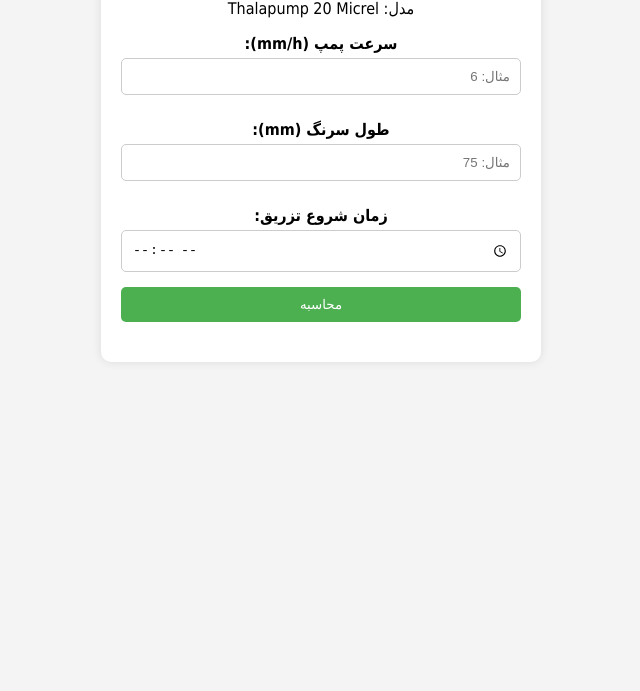
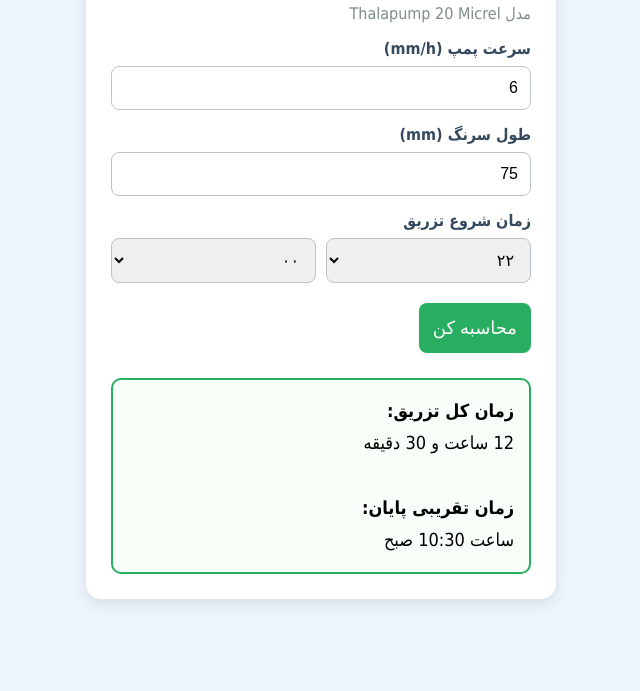
Before and after one commit to Ganjabady/desferal-pump-calculator, a plain HTML site: page index.html in a window 1280 px wide. Shown: the part 109-800 px from the top of the page, without its empty margins (319-959 px from the left). Drawn offline with Linux system fonts and the light colour scheme.

Commit message:
Update index.html

```diff
--- a/index.html
+++ b/index.html
@@ -3,33 +3,64 @@
 <head>
     <meta charset="UTF-8">
     <meta name="viewport" content="width=device-width, initial-scale=1.0">
-    <title>محاسبه‌گر پمپ دسفرال (Thalapump 20 Micrel)</title>
+    <title>محاسبه‌گر پمپ دسفرال - Thalapump 20</title>
     <style>
-        body { font-family: 'Tahoma', sans-serif; background-color: #f4f4f4; margin: 0; padding: 20px; text-align: center; }
-        .container { max-width: 400px; margin: auto; background: white; padding: 20px; border-radius: 10px; box-shadow: 0 0 10px rgba(0,0,0,0.1); }
-        label { display: block; margin: 10px 0 5px; font-weight: bold; }
-        input { width: 100%; padding: 10px; margin-bottom: 15px; border: 1px solid #ccc; border-radius: 5px; box-sizing: border-box; }
-        button { background-color: #4CAF50; color: white; padding: 10px; border: none; border-radius: 5px; cursor: pointer; width: 100%; }
-        button:hover { background-color: #45a049; }
-        #result { margin-top: 20px; font-size: 18px; color: #333; }
-        .error { color: red; }
+        body { font-family: Tahoma, sans-serif; background: #eef5ff; margin: 0; padding: 20px; }
+        .container { max-width: 420px; margin: 20px auto; background: white; padding: 25px; border-radius: 15px; box-shadow: 0 5px 15px rgba(0,0,0,0.1); }
+        h2 { color: #2c3e50; margin-top: 0; }
+        label { display: block; margin: 15px 0 8px; font-weight: bold; color: #34495e; }
+        input, select { width: 100%; padding: 12px; border: 1px solid #bdc3c7; border-radius: 8px; font-size: 16px; box-sizing: border-box; }
+        .time-row { display: flex; gap: 10px; }
+        .time-row select { flex: 1; }
+        button { margin-top: 20px; background: #27ae60; color: white; padding: 14px; border: none; border-radius: 8px; font-size: 18px; cursor: pointer; }
+        button:hover { background: #219a52; }
+        #result { margin-top: 25px; padding: 15px; background: #f8fff8; border-radius: 10px; font-size: 18px; line-height: 1.8; border: 2px solid #27ae60; }
+        .error { color: #e74c3c; font-weight: bold; }
     </style>
 </head>
 <body>
     <div class="container">
-        <h2>محاسبه‌گر زمان تزریق پمپ دسفرال</h2>
-        <p>مدل: Thalapump 20 Micrel</p>
+        <h2>محاسبه‌گر پمپ دسفرال</h2>
+        <p style="color:#7f8c8d">مدل Thalapump 20 Micrel</p>
 
-        <label for="speed">سرعت پمپ (mm/h):</label>
-        <input type="number" id="speed" min="1" step="0.1" placeholder="مثال: 6">
+        <label>سرعت پمپ (mm/h)</label>
+        <input type="number" id="speed" step="0.1" placeholder="مثلاً 6 یا 8" value="6">
 
-        <label for="length">طول سرنگ (mm):</label>
-        <input type="number" id="length" min="1" step="1" placeholder="مثال: 75">
+        <label>طول سرنگ (mm)</label>
+        <input type="number" id="length" step="1" placeholder="مثلاً 75" value="75">
 
-        <label for="startTime">زمان شروع تزریق:</label>
-        <input type="time" id="startTime">
+        <label>زمان شروع تزریق</label>
+        <div class="time-row">
+            <select id="startHour">
+                <option value="20">۲۰</option>
+                <option value="21">۲۱</option>
+                <option value="22" selected>۲۲</option>
+                <option value="23">۲۳</option>
+                <option value="0">۰۰ (۱۲ شب)</option>
+                <option value="1">۰۱</option>
+                <!-- تا ۱۹ هم می‌تونی اضافه کنی، فعلاً شب‌ها رو گذاشتم چون اکثر بچه‌ها شب می‌زنن -->
+                <option value="2">۰۲</option>
+                <option value="3">۰۳</option>
+                <option value="4">۰۴</option>
+                <option value="5">۰۵</option>
+                <option value="6">۰۶</option>
+                <option value="7">۰۷</option>
+                <option value="8">۰۸</option>
+                <option value="9">۰۹</option>
+            </select>
+            <select id="startMinute">
+                <option value="0" selected>۰۰</option>
+                <option value="10">۱۰</option>
+                <option value="15">۱۵</option>
+                <option value="20">۲۰</option>
+                <option value="30">۳۰</option>
+                <option value="40">۴۰</option>
+                <option value="45">۴۵</option>
+                <option value="50">۵۰</option>
+            </select>
+        </div>
 
-        <button onclick="calculate()">محاسبه</button>
+        <button onclick="calculate()">محاسبه کن</button>
 
         <div id="result"></div>
     </div>
@@ -38,49 +69,47 @@
         function calculate() {
             const speed = parseFloat(document.getElementById('speed').value);
             const length = parseFloat(document.getElementById('length').value);
-            const startTime = document.getElementById('startTime').value;
+            const startHour = parseInt(document.getElementById('startHour').value);
+            const startMinute = parseInt(document.getElementById('startMinute').value);
 
             const resultDiv = document.getElementById('result');
-            resultDiv.innerHTML = ''; // پاک کردن نتیجه قبلی
 
-            if (!speed || !length || !startTime) {
-                resultDiv.innerHTML = '<p class="error">لطفاً همه فیلدها را پر کنید.</p>';
-                return;
-            }
-            if (speed <= 0) {
-                resultDiv.innerHTML = '<p class="error">سرعت باید بیشتر از صفر باشد.</p>';
+            if (!speed || !length || speed <= 0) {
+                resultDiv.innerHTML = '<p class="error">لطفاً سرعت و طول سرنگ رو درست وارد کن!</p>';
                 return;
             }
 
-            // محاسبه زمان تزریق در ساعت (اعشاری)
+            // محاسبه زمان تزریق (ساعت اعشاری)
             const durationHours = length / speed;
 
-            // تبدیل به ساعت و دقیقه
-            const hours = Math.floor(durationHours);
-            const minutes = Math.round((durationHours - hours) * 60);
+            const totalMinutes = Math.round(durationHours * 60); // دقیق‌تر
+            const hours = Math.floor(totalMinutes / 60);
+            const minutes = totalMinutes % 60;
 
             // محاسبه زمان پایان
-            const [startHour, startMinute] = startTime.split(':').map(Number);
             let endHour = startHour + hours;
             let endMinute = startMinute + minutes;
 
             if (endMinute >= 60) {
                 endHour += Math.floor(endMinute / 60);
-                endMinute %= 60;
+                endMinute = endMinute % 60;
             }
-            endHour %= 24; // مدیریت 24 ساعته
+            endHour = endHour % 24;
 
-            // فرمت زمان پایان (با AM/PM)
-            const ampm = endHour < 12 ? 'صبح' : 'عصر';
-            const formattedEndHour = endHour % 12 || 12; // 12 ساعته
-            const formattedEndMinute = endMinute.toString().padStart(2, '0');
+            // تبدیل به فرمت ۱۲ ساعته فارسی
+            const period = endHour < 12 ? 'صبح' : 'عصر';
+            const displayHour = endHour % 12 || 12;
 
-            // نمایش نتیجه
             resultDiv.innerHTML = `
-                <p>زمان کل تزریق: ${hours} ساعت و ${minutes} دقیقه</p>
-                <p>زمان پایان: ساعت ${formattedEndHour}:${formattedEndMinute} ${ampm}</p>
+                <strong>زمان کل تزریق:</strong><br>
+                ${hours} ساعت و ${minutes.toString().padStart(2,'0')} دقیقه<br><br>
+                <strong>زمان تقریبی پایان:</strong><br>
+                ساعت ${displayHour}:${endMinute.toString().padStart(2,'0')} ${period}
             `;
         }
+
+        // اولین بار هم خودش محاسبه کنه (با مقادیر پیش‌فرض)
+        window.onload = calculate;
     </script>
 </body>
 </html>
```
